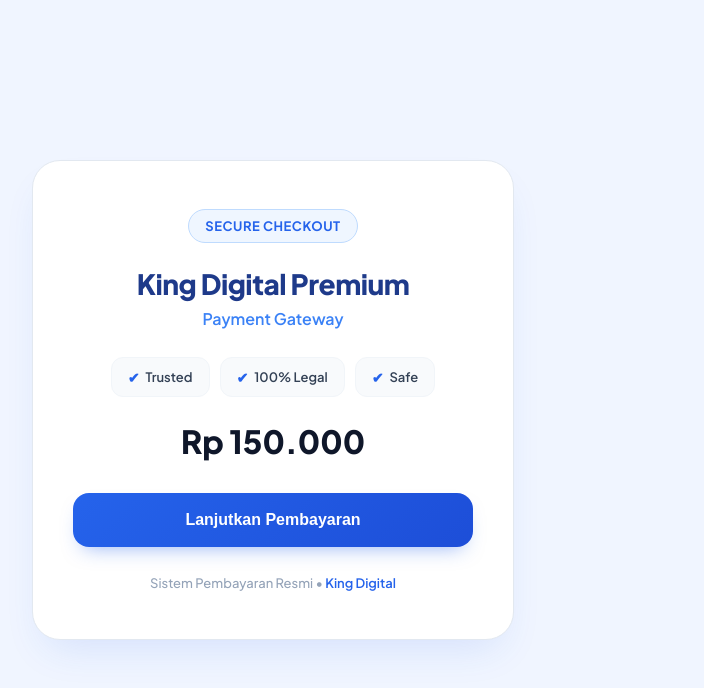
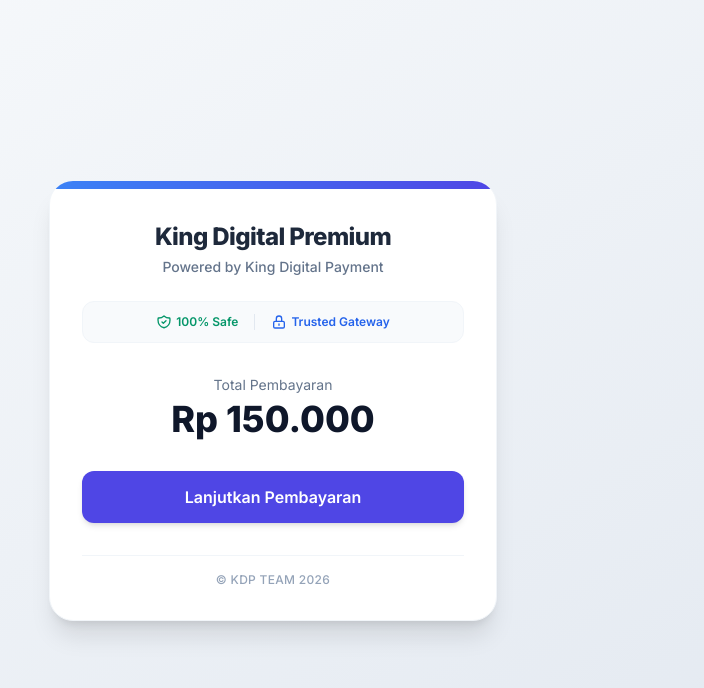
Before and after one commit to chaawwu/king-digital-payment, a website: page index.html in a window 1280 px wide. Shown: the whole page, without its empty margins (367-1071 px from the left). Drawn offline with nearby package versions, Linux system fonts and the light colour scheme.

Commit message:
Ubah payment gateway ke iPaymu

```diff
--- a/index.html
+++ b/index.html
@@ -3,194 +3,117 @@
 <head>
     <meta charset="UTF-8">
     <meta name="viewport" content="width=device-width, initial-scale=1.0">
-    <title>King Digital Premium - Payment Gateway</title>
+    <title>Checkout - King Digital Premium</title>
+    <script src="https://cdn.tailwindcss.com"></script>
+    <link href="https://fonts.googleapis.com/css2?family=Inter:wght@400;500;600;700;800&display=swap" rel="stylesheet">
     <style>
-        /* Font modern Plus Jakarta Sans */
-        @import url('https://fonts.googleapis.com/css2?family=Plus+Jakarta+Sans:wght@400;500;600;700;800&display=swap');
-
-        body {
-            font-family: 'Plus Jakarta Sans', sans-serif;
-            background-color: #f0f5ff;
-            display: flex;
-            justify-content: center;
-            align-items: center;
-            min-height: 100vh;
-            margin: 0;
-            color: #0f172a;
-        }
-
-        .card {
-            background: #ffffff;
-            padding: 48px 40px;
-            border-radius: 28px;
-            box-shadow: 0 20px 40px -15px rgba(37, 99, 235, 0.15);
-            width: 100%;
-            max-width: 400px;
-            text-align: center;
-            border: 1px solid #e2e8f0;
-        }
-
-        .badge {
-            background: #eff6ff;
-            color: #2563eb;
-            padding: 8px 16px;
-            border-radius: 100px;
-            font-size: 13px;
-            font-weight: 700;
-            letter-spacing: 0.5px;
-            text-transform: uppercase;
-            display: inline-block;
-            margin-bottom: 24px;
-            border: 1px solid #bfdbfe;
-        }
-
-        .title {
-            font-size: 28px;
-            font-weight: 800;
-            color: #1e3a8a;
-            margin: 0 0 8px 0;
-            line-height: 1.2;
-            letter-spacing: -0.5px;
-        }
-
-        .subtitle {
-            font-size: 16px;
-            font-weight: 600;
-            color: #3b82f6;
-            margin: 0 0 28px 0;
-        }
-
-        .trust-badges {
-            display: flex;
-            justify-content: center;
-            gap: 10px;
-            margin-bottom: 24px;
-            flex-wrap: wrap;
-        }
-
-        .trust-item {
-            display: flex;
-            align-items: center;
-            gap: 6px;
-            font-size: 13px;
-            font-weight: 600;
-            color: #334155;
-            background: #f8fafc;
-            padding: 10px 16px;
-            border-radius: 12px;
-            border: 1px solid #f1f5f9;
-        }
-
-        .check-icon {
-            color: #2563eb;
-            font-size: 14px;
-        }
-
-        .price-tag {
-            font-size: 32px;
-            font-weight: 800;
-            color: #0f172a;
-            margin-bottom: 32px;
-        }
-
-        .pay-btn {
-            background: linear-gradient(135deg, #2563eb 0%, #1d4ed8 100%);
-            color: #ffffff;
-            border: none;
-            padding: 18px 32px;
-            border-radius: 16px;
-            font-size: 16px;
-            font-weight: 700;
-            width: 100%;
-            cursor: pointer;
-            transition: all 0.3s ease;
-            box-shadow: 0 10px 20px -10px rgba(37, 99, 235, 0.5);
-        }
-
-        .pay-btn:hover {
-            transform: translateY(-3px);
-            box-shadow: 0 15px 25px -10px rgba(37, 99, 235, 0.6);
-        }
-
-        .pay-btn:disabled {
-            background: #94a3b8;
-            cursor: not-allowed;
-            transform: none;
-            box-shadow: none;
-        }
-
-        .footer-note {
-            margin-top: 28px;
-            font-size: 13px;
-            color: #94a3b8;
-            font-weight: 500;
-        }
-
-        .footer-note span {
-            color: #2563eb;
-            font-weight: 600;
-        }
+        body { font-family: 'Inter', sans-serif; }
     </style>
 </head>
-<body>
+<body class="bg-gradient-to-br from-slate-50 to-slate-200 min-h-screen flex items-center justify-center p-4">
 
-    <div class="card">
-        <div class="badge">Secure Checkout</div>
+    <div class="bg-white p-8 rounded-3xl shadow-xl border border-slate-100 max-w-md w-full relative overflow-hidden">
 
-        <h1 class="title">King Digital Premium</h1>
-        <h2 class="subtitle">Payment Gateway</h2>
+        <div class="absolute top-0 left-0 w-full h-2 bg-gradient-to-r from-blue-500 to-indigo-600"></div>
 
-        <div class="trust-badges">
-            <div class="trust-item"><span class="check-icon">✔</span> Trusted</div>
-            <div class="trust-item"><span class="check-icon">✔</span> 100% Legal</div>
-            <div class="trust-item"><span class="check-icon">✔</span> Safe</div>
+        <div class="text-center mb-6 pt-2">
+            <h1 class="text-2xl font-extrabold text-slate-800 tracking-tight">King Digital Premium</h1>
+            <p class="text-sm text-slate-500 font-medium mt-1">Powered by King Digital Payment</p>
         </div>
 
-        <div class="price-tag">Rp 150.000</div>
+        <div class="flex justify-center items-center space-x-4 mb-8 bg-slate-50 py-3 rounded-xl border border-slate-100">
+            <div class="flex items-center text-xs font-semibold text-emerald-600">
+                <svg class="w-4 h-4 mr-1" fill="none" stroke="currentColor" viewBox="0 0 24 24">
+                    <path stroke-linecap="round" stroke-linejoin="round" stroke-width="2" d="M9 12l2 2 4-4m5.618-4.016A11.955 11.955 0 0112 2.944a11.955 11.955 0 01-8.618 3.04A12.02 12.02 0 003 9c0 5.591 3.824 10.29 9 11.622 5.176-1.332 9-6.03 9-11.622 0-1.042-.133-2.052-.382-3.016z"></path>
+                </svg>
+                100% Safe
+            </div>
+            <div class="w-px h-4 bg-slate-200"></div>
+            <div class="flex items-center text-xs font-semibold text-blue-600">
+                <svg class="w-4 h-4 mr-1" fill="none" stroke="currentColor" viewBox="0 0 24 24">
+                    <path stroke-linecap="round" stroke-linejoin="round" stroke-width="2" d="M12 15v2m-6 4h12a2 2 0 002-2v-6a2 2 0 00-2-2H6a2 2 0 00-2 2v6a2 2 0 002 2zm10-10V7a4 4 0 00-8 0v4h8z"></path>
+                </svg>
+                Trusted Gateway
+            </div>
+        </div>
 
-        <button id="tombolBayar" class="pay-btn" onclick="bayar()">
-            Lanjutkan Pembayaran
+        <div class="text-center mb-8">
+            <p class="text-sm text-slate-500 mb-1">Total Pembayaran</p>
+            <div class="text-4xl font-extrabold text-slate-900">
+                Rp 150.000
+            </div>
+        </div>
+
+        <button
+            id="payButton"
+            class="group relative w-full flex justify-center py-3.5 px-4 rounded-xl font-semibold text-white bg-indigo-600 hover:bg-indigo-700 shadow-md hover:shadow-lg transition-all duration-200 focus:outline-none focus:ring-2 focus:ring-offset-2 focus:ring-indigo-500"
+        >
+            <svg id="loadingSpinner" class="animate-spin -ml-1 mr-3 h-5 w-5 text-white hidden" xmlns="http://www.w3.org/2000/svg" fill="none" viewBox="0 0 24 24">
+                <circle class="opacity-25" cx="12" cy="12" r="10" stroke="currentColor" stroke-width="4"></circle>
+                <path class="opacity-75" fill="currentColor" d="M4 12a8 8 0 018-8V0C5.373 0 0 5.373 0 12h4zm2 5.291A7.962 7.962 0 014 12H0c0 3.042 1.135 5.824 3 7.938l3-2.647z"></path>
+            </svg>
+            <span id="buttonText">Lanjutkan Pembayaran</span>
         </button>
 
-        <div class="footer-note">
-            Sistem Pembayaran Resmi • <span>King Digital</span>
+        <div class="mt-8 text-center border-t border-slate-100 pt-4">
+            <p class="text-xs text-slate-400 font-medium tracking-wide uppercase">
+                &copy; KDP Team 2026
+            </p>
         </div>
+
     </div>
 
     <script>
-        async function bayar() {
-            const btn = document.getElementById("tombolBayar");
-            btn.innerText = "Memproses...";
-            btn.disabled = true;
+        const payButton = document.getElementById('payButton');
+        const buttonText = document.getElementById('buttonText');
+        const loadingSpinner = document.getElementById('loadingSpinner');
+
+        payButton.addEventListener('click', async () => {
+            // Ubah UI ke mode loading
+            payButton.disabled = true;
+            payButton.classList.replace('bg-indigo-600', 'bg-slate-400');
+            payButton.classList.replace('hover:bg-indigo-700', 'hover:bg-slate-400');
+            payButton.classList.remove('hover:shadow-lg');
+            buttonText.innerText = "Memproses Transaksi...";
+            loadingSpinner.classList.remove('hidden');
 
             try {
-                // Menembak alamat API Netlify
-                const respons = await fetch('/.netlify/functions/duitku', {
+                // Menembak file ipaymu.js di backend Netlify Functions
+                const response = await fetch('/.netlify/functions/ipaymu', {
                     method: 'POST',
                     headers: { 'Content-Type': 'application/json' },
                     body: JSON.stringify({
-                        orderId: "KING-" + Date.now(),
-                        paymentAmount: 150000,
-                        productDetails: "Langganan King Digital Premium",
-                        email: "member@kingdigital.com",
-                        returnUrl: window.location.href
+                        buyerName: "Pelanggan Premium",
+                        buyerPhone: "08111222333",
+                        buyerEmail: "member@kingdigitalpremium.my.id",
+                        amount: "150000" // Nominal harga
                     })
                 });
 
-                const data = await respons.json();
+                const data = await response.json();
 
                 if (data.success && data.paymentUrl) {
-                    window.location.href = data.paymentUrl; // Pindah ke Duitku
+                    // Redirect ke iPaymu
+                    window.location.href = data.paymentUrl;
                 } else {
-                    alert("Info: " + data.message);
-                    btn.innerText = "Lanjutkan Pembayaran";
-                    btn.disabled = false;
+                    alert("Maaf, pembayaran gagal diproses: " + (data.error || "Sistem error"));
+                    resetButtonUI();
                 }
             } catch (error) {
-                alert("Gagal menghubungi server. Pastikan internet lancar.");
-                btn.innerText = "Lanjutkan Pembayaran";
-                btn.disabled = false;
+                console.error("Error Detail:", error);
+                alert("Terjadi kesalahan jaringan, silakan coba beberapa saat lagi.");
+                resetButtonUI();
             }
+        });
+
+        function resetButtonUI() {
+            // Kembalikan UI tombol ke semula jika terjadi error
+            payButton.disabled = false;
+            payButton.classList.replace('bg-slate-400', 'bg-indigo-600');
+            payButton.classList.replace('hover:bg-slate-400', 'hover:bg-indigo-700');
+            payButton.classList.add('hover:shadow-lg');
+            buttonText.innerText = "Lanjutkan Pembayaran";
+            loadingSpinner.classList.add('hidden');
         }
     </script>
 </body>
```
Also changed, not shown: netlify/functions/duitku.js (deleted, +0 -60 lines), netlify/functions/ipaymu.js (added, +74 -0 lines).
